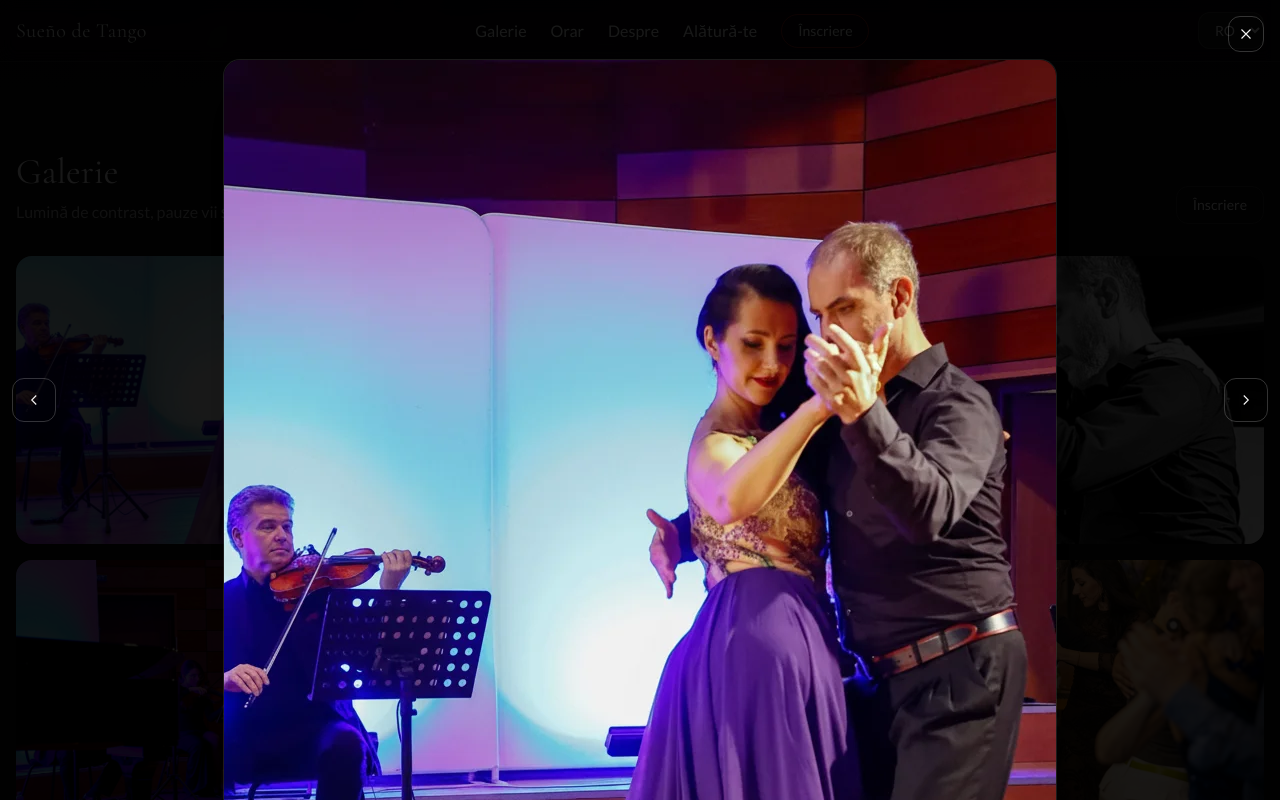
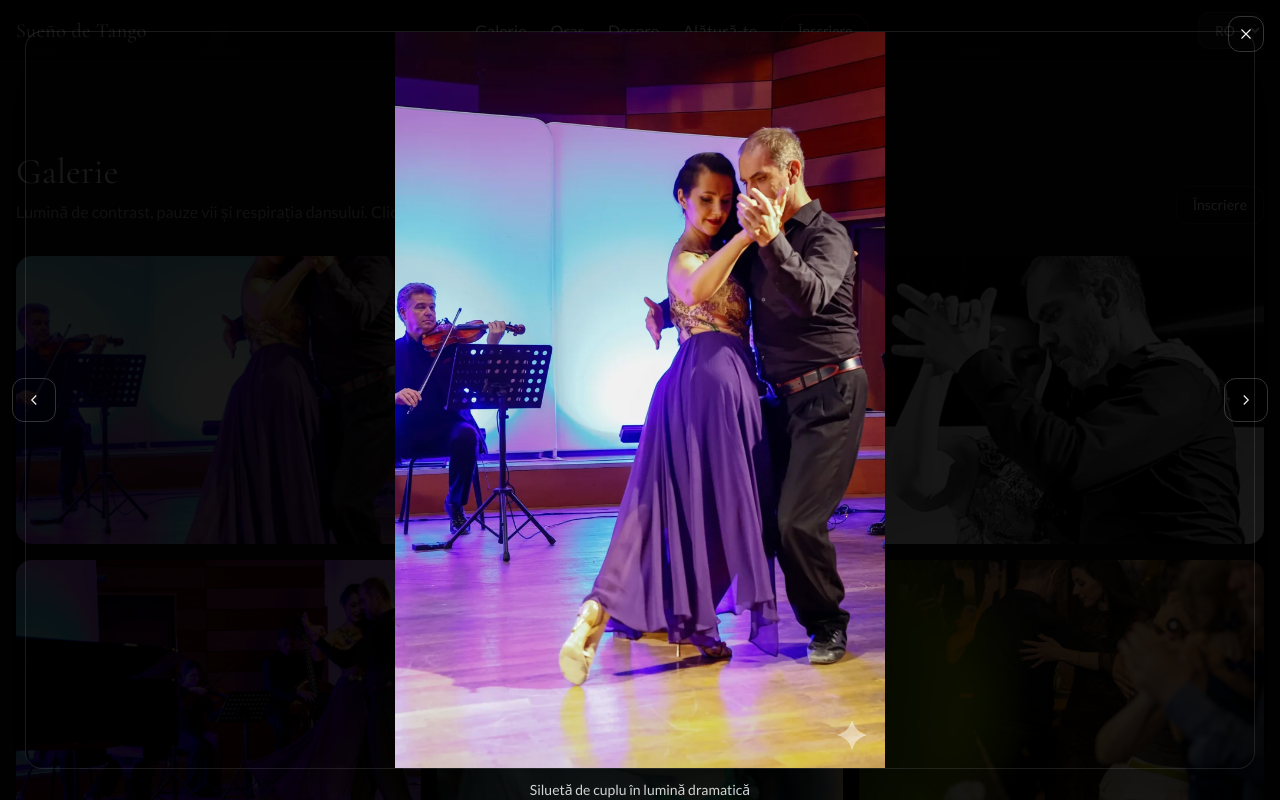
Before and after one commit to dimadiamante/Sue-o-de-Tango, a React (Vite) app: page / in a window 1280 px wide. Both pictures are taken after a click on the button "Siluetă de cuplu în lumină dramatică". Shown: the part 828-1628 px from the top of the page. Built offline with nearby package versions, Linux system fonts and the light colour scheme.

Commit message:
Update SuenoDeTangoLanding.tsx

```diff
--- a/src/SuenoDeTangoLanding.tsx
+++ b/src/SuenoDeTangoLanding.tsx
@@ -229,6 +229,7 @@ function runSanityChecks(){
 export default function SuenoDeTangoLanding(){
   const [menuOpen,setMenuOpen]=useState(false);
   const [lightboxIndex,setLightboxIndex]=useState<number|null>(null);
+  const [fitMode,setFitMode]=useState<'contain'|'cover'>('contain');
   const [locale,setLocale]=useState<Locale>(()=>{if(typeof window==='undefined')return 'ro'; const s=window.localStorage.getItem('tango_locale') as Locale|null; return (s&&(['en','ro','ru'] as Locale[]).includes(s))?s:'ro'});
   const t=I18N[locale];
   const todayIndex=new Date().getDay();
@@ -267,7 +268,7 @@ export default function SuenoDeTangoLanding(){
   const nextImage=useCallback(()=>{if(lightboxIndex===null)return; console.log('[LB] next'); setLightboxIndex(i=>wrapIndex(IMAGES.length,i!,1))},[lightboxIndex]);
 
   useEffect(()=>{console.log('[SANITY] running'); runSanityChecks()},[]);
-  useEffect(()=>{const onKey=(e:KeyboardEvent)=>{if(lightboxIndex===null)return; if(e.key==='Escape')closeLightbox(); if(e.key==='ArrowLeft')prevImage(); if(e.key==='ArrowRight')nextImage()}; window.addEventListener('keydown',onKey); return()=>window.removeEventListener('keydown',onKey)},[lightboxIndex,closeLightbox,prevImage,nextImage]);
+  useEffect(()=>{const onKey=(e:KeyboardEvent)=>{if(lightboxIndex===null)return; if(e.key==='Escape')closeLightbox(); if(e.key==='ArrowLeft')prevImage(); if(e.key==='ArrowRight')nextImage(); if(e.key==='f'||e.key==='F') setFitMode(m=>m==='contain'?'cover':'contain')}; window.addEventListener('keydown',onKey); return()=>window.removeEventListener('keydown',onKey)},[lightboxIndex,closeLightbox,prevImage,nextImage]);
 
   const handleSubmit=(e:React.FormEvent)=>{e.preventDefault(); const f=e.target as HTMLFormElement; const data=new FormData(f); const obj=Object.fromEntries(data.entries()) as Record<string,FormDataEntryValue>; console.log('[Form] submit', obj); const subject = `${t.siteTitle} — Contact form`; const body = `Name: ${obj.name||''}
 Phone: ${obj.phone||''}
@@ -479,7 +480,28 @@ Message: ${obj.message||''}`; const mailto = `mailto:${CONTACT_EMAIL}?subject=${
           <button aria-label={t.lightbox.next} className="absolute right-3 top-1/2 -translate-y-1/2 rounded-xl border border-white/20 p-3 hover:bg-white/10" onClick={nextImage}>
             <svg width="18" height="18" viewBox="0 0 24 24" fill="none" stroke="currentColor" strokeWidth="1.5"><path d="M9 6l6 6-6 6"/></svg>
           </button>
-          <div className="max-h-[85vh] max-w-5xl"><img src={IMAGES[lightboxIndex].src} alt={IMAGES[lightboxIndex].alt[locale]} className="h-full w-full rounded-2xl object-contain shadow-2xl ring-1 ring-white/10"/><p className="mt-3 text-center text-sm text-neutral-300">{IMAGES[lightboxIndex].alt[locale]}</p></div>
+          <div className="w-[min(96vw,1600px)]" style={{maxHeight:'92vh'}}>
+            <img
+              src={IMAGES[lightboxIndex].src}
+              alt={IMAGES[lightboxIndex].alt[locale]}
+              className={
+                "h-full w-full rounded-2xl shadow-2xl ring-1 ring-white/10 " +
+                (fitMode==='cover' ? 'object-cover' : 'object-contain')
+              }
+              style={{maxHeight:'92vh', maxWidth:'min(96vw,1600px)'}}
+              onLoad={(e)=>{
+                const img=e.currentTarget;
+                const vw=Math.min(window.innerWidth,1600);
+                const vh=window.innerHeight*0.92;
+                const vp=vw/vh;
+                const ar=img.naturalWidth/img.naturalHeight;
+                const mode = (Math.abs(ar - vp)/vp) <= 0.12 ? 'cover' : 'contain';
+                setFitMode(mode);
+              }}
+              onDoubleClick={()=> setFitMode(m=>m==='contain'?'cover':'contain')}
+            />
+            <p className="mt-3 text-center text-sm text-neutral-300">{IMAGES[lightboxIndex].alt[locale]}</p>
+          </div>
         </div>
       )}
 
```
